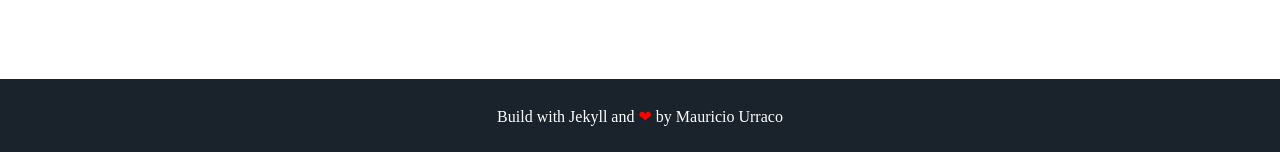
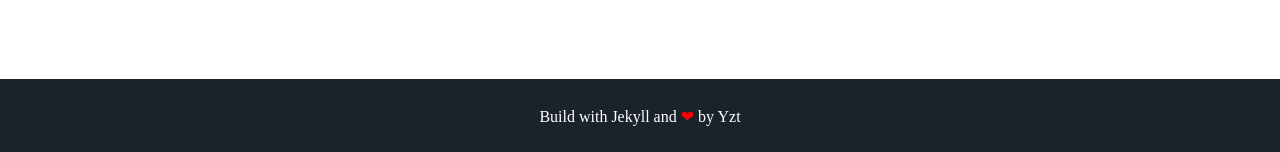
Before and after one commit to yzt2019/yzt2019.github.io, a Jekyll site: the page built from index.html, in a window 1280 px wide. Shown: the part 1517-1669 px from the top of the page. Built offline with Jekyll 4.4.1, drawn with Linux system fonts in a browser that asks for light colours; some web fonts are replaced.

Commit message:
update footer

```diff
--- a/_includes/footer.html
+++ b/_includes/footer.html
@@ -1,6 +1,6 @@
 <footer class="footer">
     <!-- <p>&copy; {{ site.username }}</p> -->
-    <p>Build with Jekyll and <span class="love">❤</span> by <a href="https://github.com/murraco">Mauricio Urraco</a></p>
+    <p>Build with Jekyll and <span class="love">❤</span> by <a href="https://github.com/yzt2019">Yzt</a></p>
 </footer>
 <script src="//cdn.jsdelivr.net/particles.js/2.0.0/particles.min.js"></script>
 <script src="{{ '/assets/js/sweet-scroll.min.js' | prepend: site.baseurl }}"></script>
--- a/package.json
+++ b/package.json
@@ -6,7 +6,7 @@
   "scripts": {
     "test": "echo \"Error: no test specified\" && exit 1"
   },
-  "author": "yzt <158522106@gmail.com>",
+  "author": "yzt <158522106@qq.com>",
   "license": "MIT",
   "dependencies": {
     "browser-sync": "^2.18.6",
```
Also changed, not shown: 3 other files.
